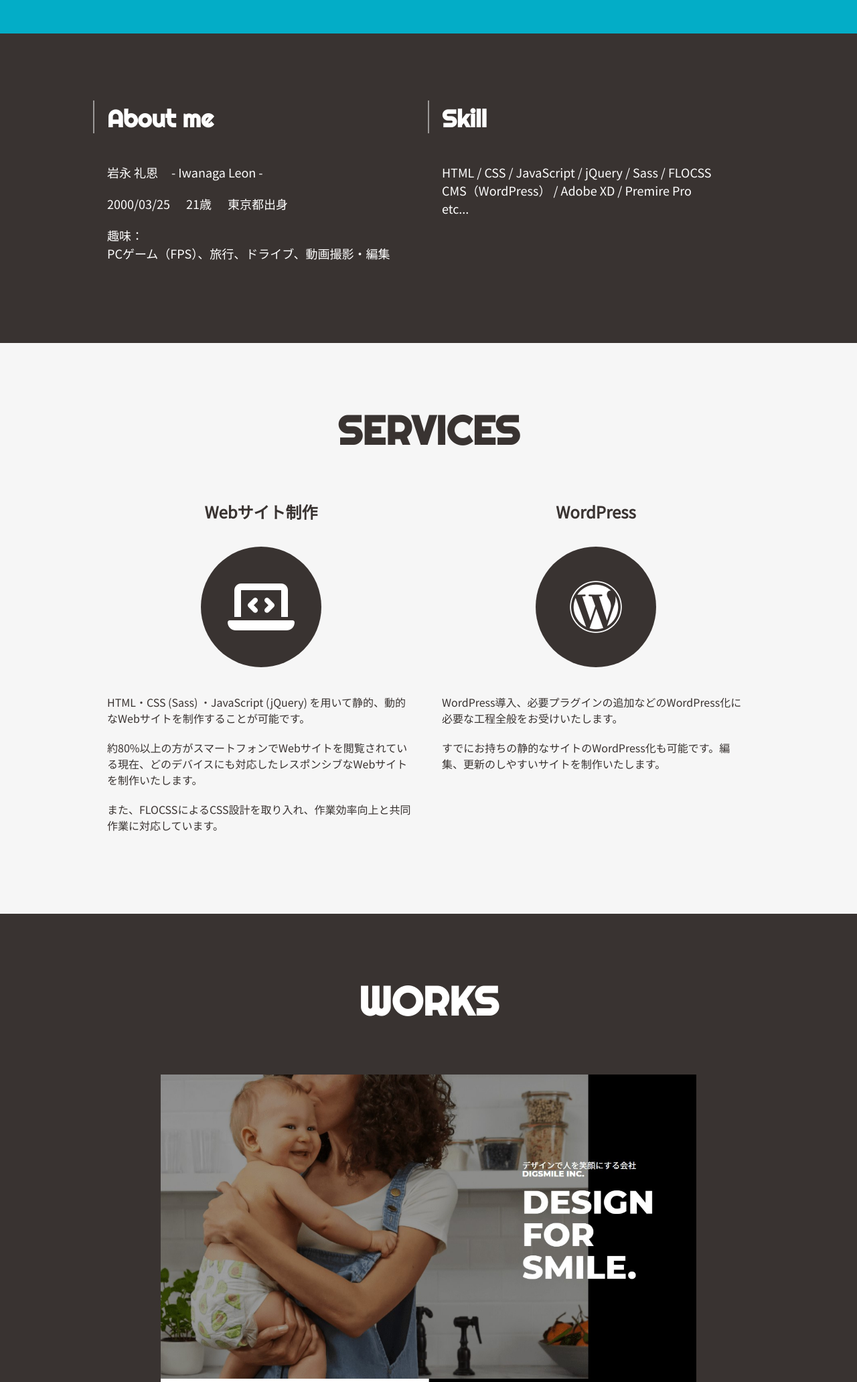
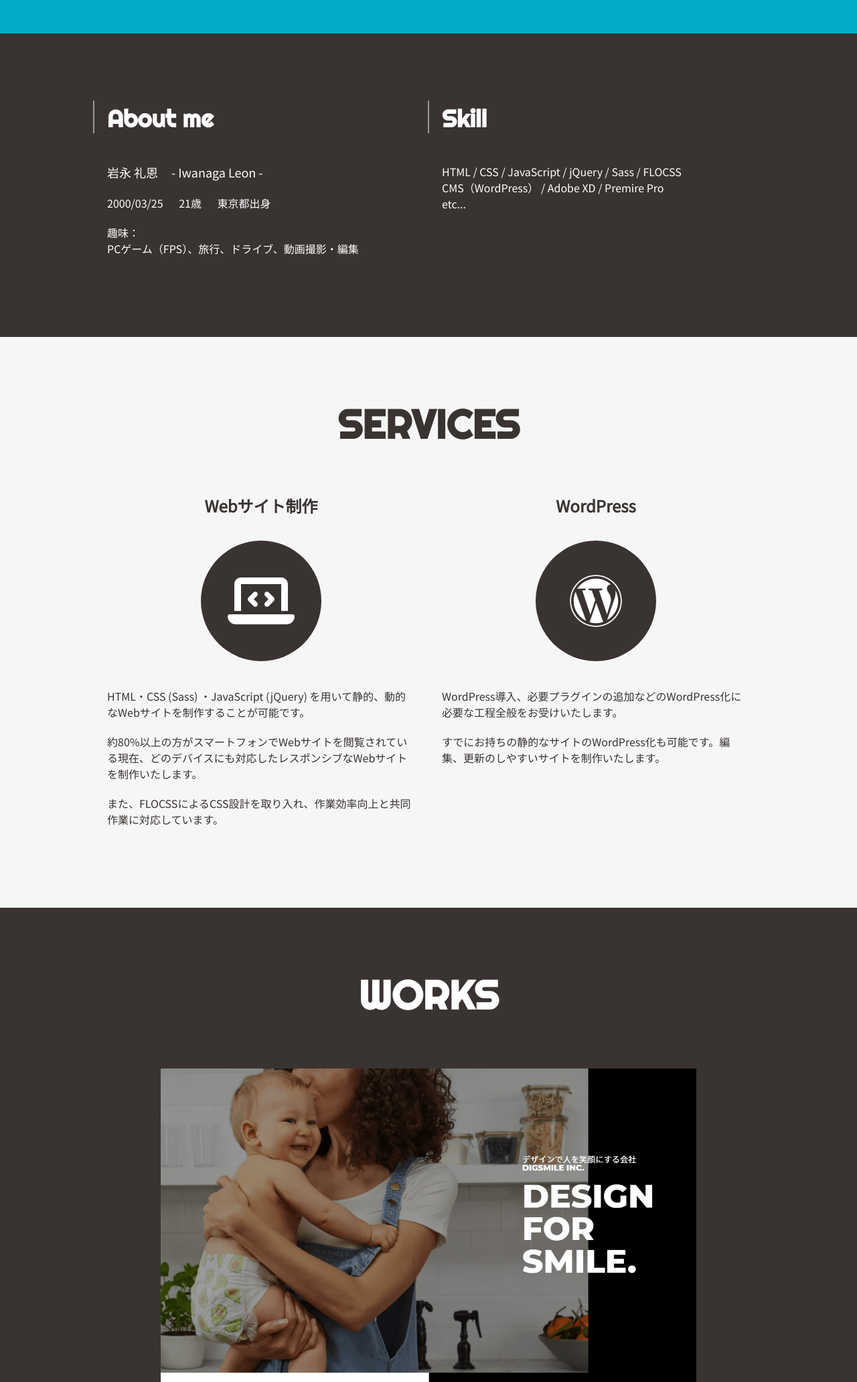
Before and after one commit to Noeswt/Portfolio2, a PHP site: page / in a window 1280 px wide. Shown: the part 1164-3227 px from the top of the page at 67% size. Run offline with PHP 8.4, Linux system fonts and the light colour scheme; some libraries are stand-ins or nearby versions.

Commit message:
style変更

```diff
--- a/css/style.css
+++ b/css/style.css
@@ -394,12 +394,6 @@ img {
   color: #fff;
   background-color: #393331;
   line-height: 1.5;
-}
-
-@media (min-width: 1024px) {
-  .p-about {
-    font-size: 18px;
-  }
 }
 
 @media (min-width: 768px) {
--- a/scss/object/project/_about.scss
+++ b/scss/object/project/_about.scss
@@ -2,10 +2,6 @@
     color: $cwhite;
     background-color: $cblack;
     line-height: 1.5;
-
-    @include pc {
-        font-size: 18px;
-    }
 
     &__box {
         @include tab {
```
Also changed, not shown: 1 other file.
